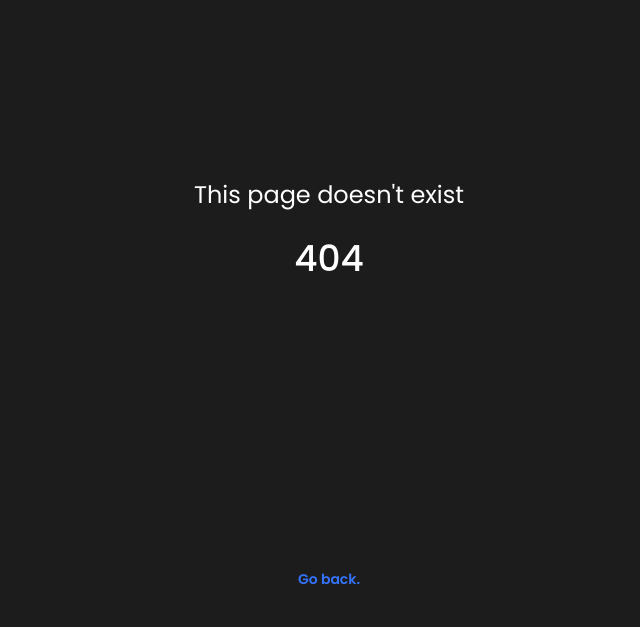
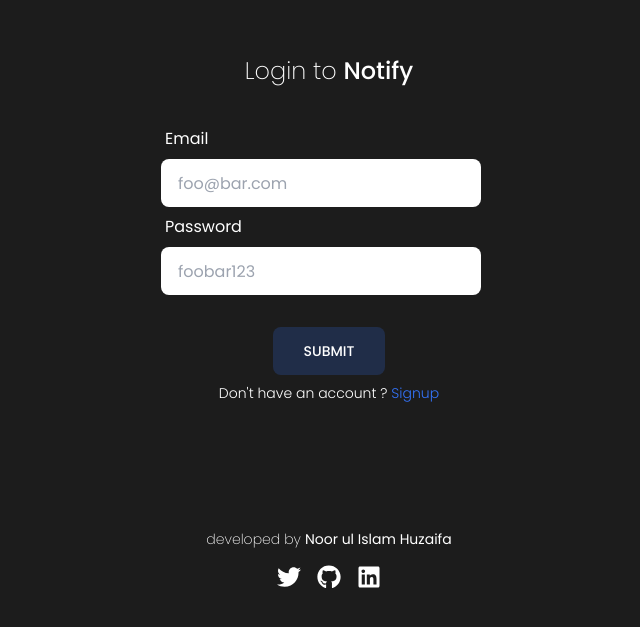
Before and after one commit to n-huzaifa/Notify-FE, a React (Create React App) app: page /auth/login in a window 1280 px wide. Before the commit this address had no page. Shown: the part 171-798 px from the top of the page, without its empty margins (311-951 px from the left). Built offline with nearby package versions, Linux system fonts and the light colour scheme.

Commit message:
UI Changes

```diff
--- a/src/App.js
+++ b/src/App.js
@@ -1,21 +1,21 @@
 import React from "react";
 import Home from "./pages/Home";
+import Note from "./pages/Note";
 import Login from "./components/auth/Login";
 import Signup from "./components/auth/Signup";
+import PageNotFound from "./pages/PageNotFound";
 import { Route, Routes } from "react-router-dom";
-import PageNotFound from "./pages/PageNotFound";
-import { BrowserRouter } from "react-router-dom";
+
 function App() {
   return (
     <div className='bg-secondary h-screen'>
-      <BrowserRouter>
-        <Routes>
-          <Route path='/' element={<Home />} />
-          <Route path='login' element={<Login />} />
-          <Route path='signup' element={<Signup />} />
-          <Route path='*' element={<PageNotFound />} />
-        </Routes>
-      </BrowserRouter>
+      <Routes>
+        <Route path='auth' element={<Home />} />
+        <Route path='auth/login' element={<Login />} />
+        <Route path='auth/signup' element={<Signup />} />
+        <Route path='/' element={<Note />} />
+        <Route path='*' element={<PageNotFound />} />
+      </Routes>
     </div>
   );
 }
--- a/src/components/auth/Login.jsx
+++ b/src/components/auth/Login.jsx
@@ -87,7 +87,7 @@
             />
             <span className='text-sm font-light text-center'>
               Don't have an account ?
-              <Link to='/signup' className='text-primary'>
+              <Link to='/auth/signup' className='text-primary'>
                 {" "}
                 Signup
               </Link>
--- a/src/components/auth/Signup.jsx
+++ b/src/components/auth/Signup.jsx
@@ -153,7 +153,7 @@
             />
             <span className='text-sm font-light text-center'>
               Already have an account ?
-              <Link to='/login' className='text-primary'>
+              <Link to='/auth/login' className='text-primary'>
                 {" "}
                 Login
               </Link>
--- a/src/index.js
+++ b/src/index.js
@@ -2,6 +2,11 @@
 import App from "./App";
 import React from "react";
 import ReactDOM from "react-dom/client";
+import { BrowserRouter } from "react-router-dom";
 
 const root = ReactDOM.createRoot(document.getElementById("root"));
-root.render(<App />);
+root.render(
+  <BrowserRouter>
+    <App />
+  </BrowserRouter>
+);
```
